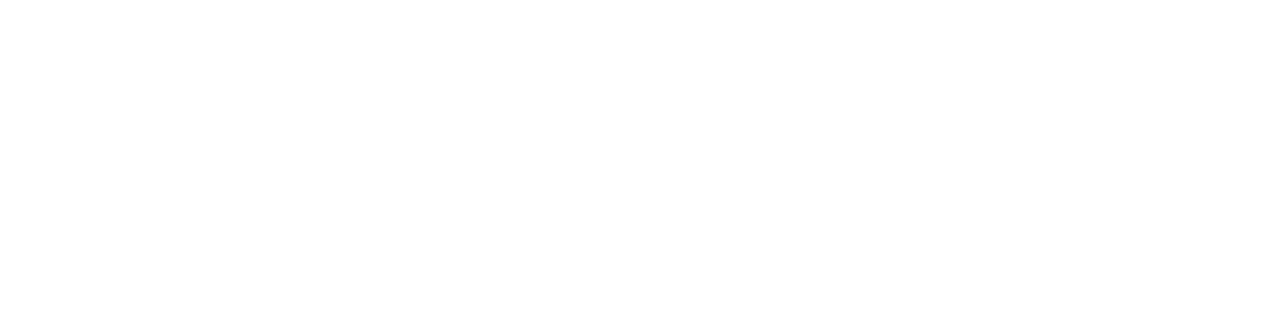
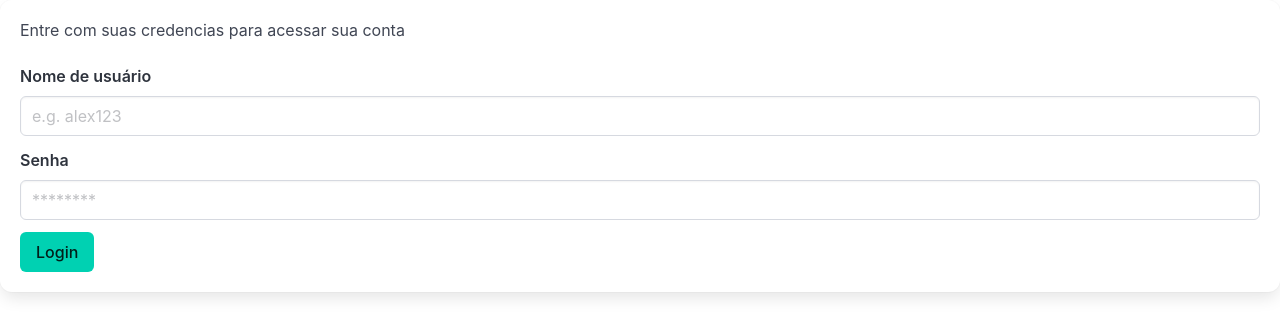
Before and after one commit to renanjava/fullstack-challenge, a Vue app in the folder frontend/: page / in a window 1280 px wide. Shown: the top 336 px of the page. Built offline with nearby package versions, Linux system fonts and the light colour scheme.

Commit message:
feat: adding login page forms with input fields to send login route

```diff
--- a/frontend/index.html
+++ b/frontend/index.html
@@ -3,7 +3,8 @@
   <head>
     <meta charset="UTF-8">
     <link rel="icon" href="/favicon.ico">
-    <meta name="viewport" content="width=device-width, initial-scale=1.0">
+    <meta name="viewport" content="width=device-width, initial-scale=1">
+    <link rel="stylesheet" href="https://cdn.jsdelivr.net/npm/bulma@1.0.4/css/bulma.min.css">
     <title>
       TimeTracker
     </title>
--- a/frontend/package.json
+++ b/frontend/package.json
@@ -16,6 +16,7 @@
     "format": "prettier --write src/"
   },
   "dependencies": {
+    "bulma": "^1.0.4",
     "vue": "^3.5.22"
   },
   "devDependencies": {
--- a/frontend/src/App.vue
+++ b/frontend/src/App.vue
@@ -1,7 +1,42 @@
 <script lang="ts">
+import { defineComponent } from 'vue';
+
+export default defineComponent({
+    name: 'App',
+    data() {
+        return {
+            username: '',
+            password: ''
+        }
+    },
+    methods: {
+        submitForms() {
+            console.log(
+                {username: this.username, password: this.password}
+            );
+
+        }
+    }
+})
 </script>
 
 <template>
+    <form class="box" @submit.prevent="submitForms">
+        <h3 class="subtitle is-6">Entre com suas credencias para acessar sua conta</h3>
+        <div class="field">
+            <label class="label">Nome de usuário</label>
+            <div class="control">
+                <input class="input" type="username" placeholder="e.g. alex123" v-model="username"/>
+            </div>
+        </div>
+        <div class="field">
+            <label class="label">Senha</label>
+            <div class="control">
+                <input class="input" type="password" placeholder="********" v-model="password" />
+            </div>
+        </div>
+        <button class="button is-primary">Login</button>
+    </form>
 </template>
 
 <style scoped>
--- a/frontend/src/main.ts
+++ b/frontend/src/main.ts
@@ -1,5 +1,3 @@
-import './assets/main.css'
-
 import { createApp } from 'vue'
 import App from './App.vue'
 
```
Also changed, not shown: 1 other file (tests, documents, lock files or other folders).
